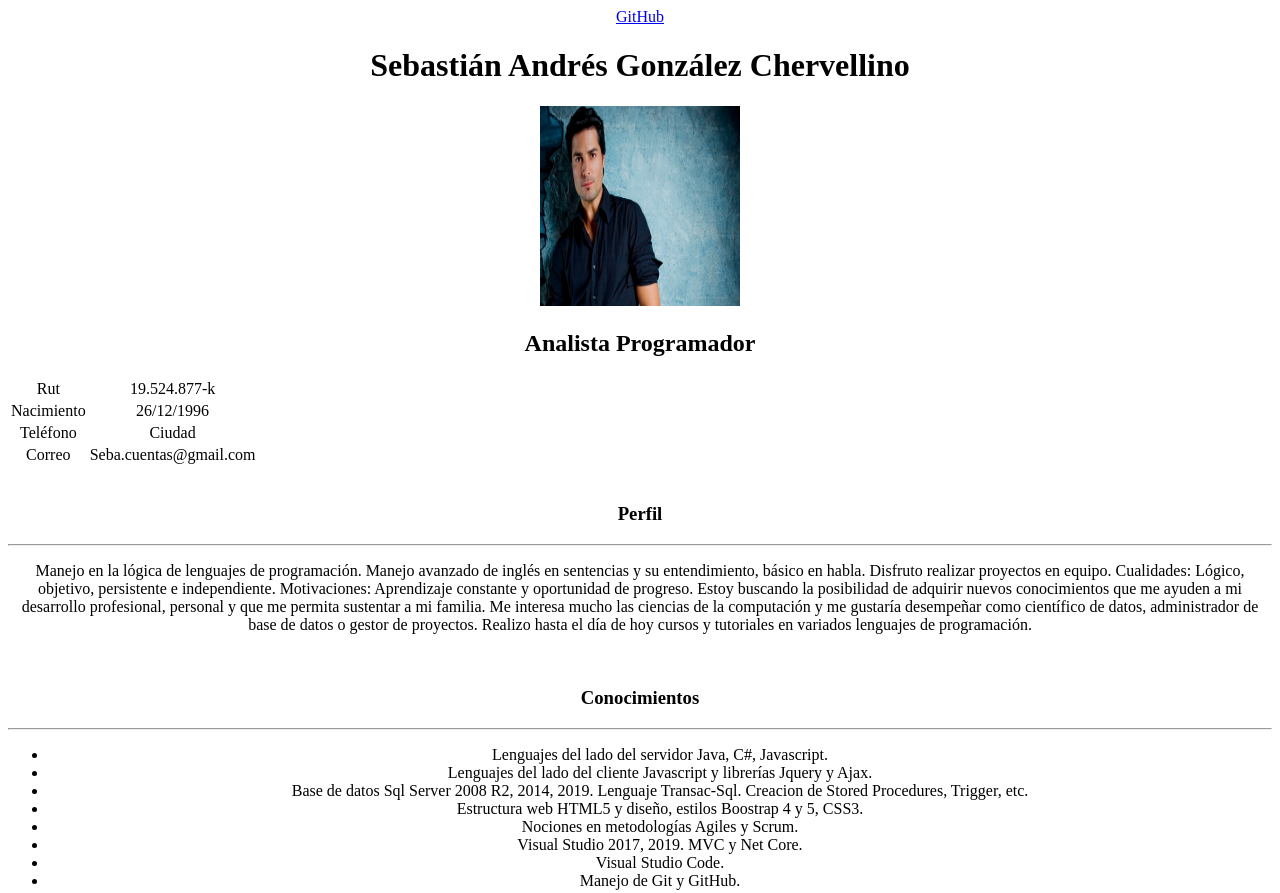
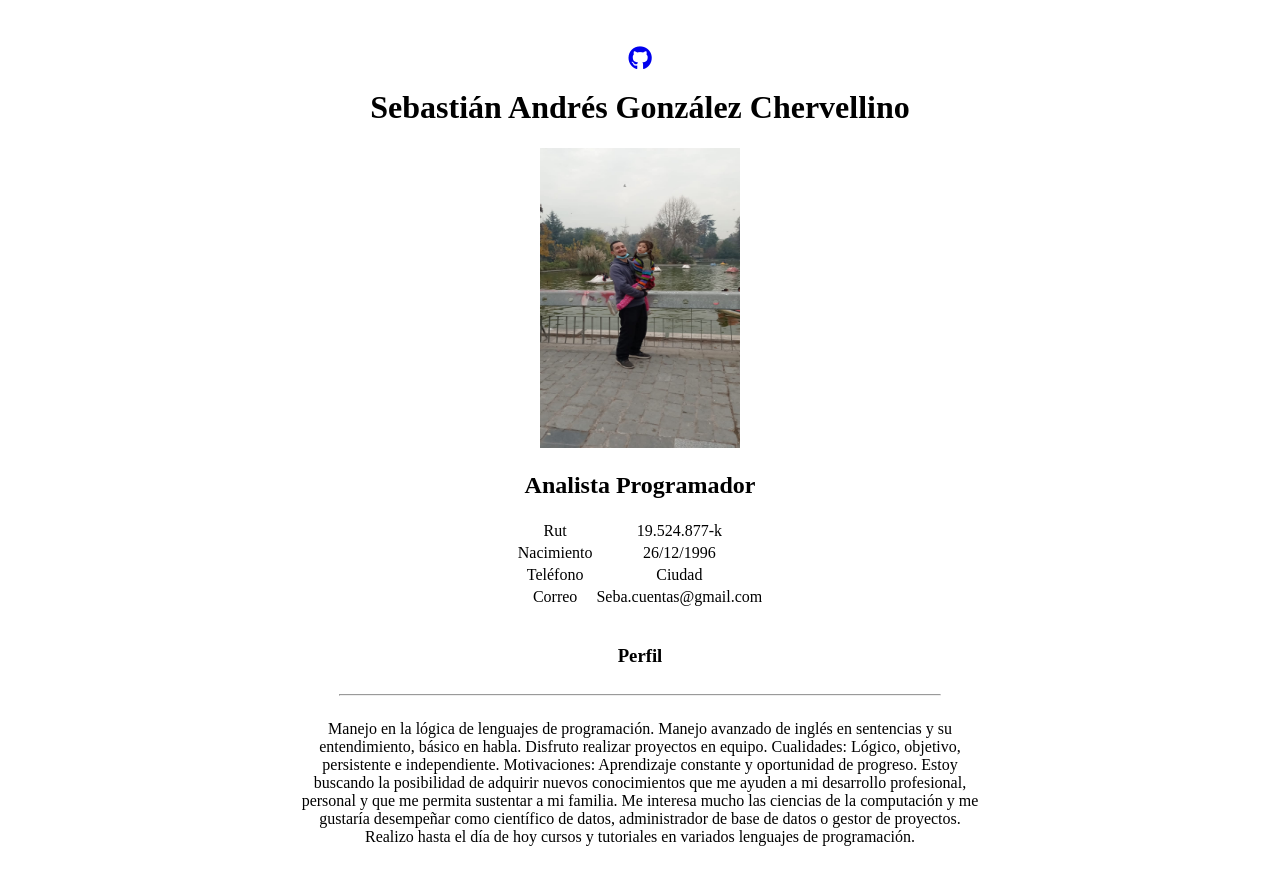
Before and after one commit to SebaGCh/CurriculumVitae, a plain HTML site: page index.html in a window 1280 px wide. Shown: the top 893 px of the page. Drawn offline with Linux system fonts and the light colour scheme.

Commit message:
Se hizo lo que se pudo

```diff
--- a/css/styles.css
+++ b/css/styles.css
@@ -1,4 +1,15 @@
 
 body{
+    display: grid;
+    justify-items: center;
     text-align: center;
+    justify-content: center;
+    margin: 50px 300px 50px 300px;
 }
+table{
+    align-items: center;
+    border-color: black;
+}
+hr{
+  width: 600px;
+}
--- a/index.html
+++ b/index.html
@@ -8,9 +8,9 @@
 </head>
 <body>
     <div class="box">
-        <a href="https://github.com/SebaGCh">GitHub</a>
+        <a href="https://github.com/SebaGCh"><i class="fa-brands fa-github fa-xl"></i></a>
         <h1>Sebastián Andrés González Chervellino</h1>
-        <img src="./assets/papi chayanne.jpg" alt="" width="200" height="200">
+        <img src="./assets/fotocurriculum.jpg" alt="" width="200" height="300">
         <h2>Analista Programador</h2>
     </div>
     <table>
@@ -68,5 +68,6 @@
     <h3>Estudios Académicos</h3>
     <hr>
     <p>CENTRO FORMACION TÉCNICA INACAP <br>ANALISTA PROGRAMADOR <br>2018-2020 <br>TITULO 2021</p>
+    <script src="https://kit.fontawesome.com/fa56889522.js" crossorigin="anonymous"></script>
 </body>
 </html>
```
Also changed, not shown: assets/fotocurriculum.jpg (added), assets/papi chayanne.jpg (deleted).
